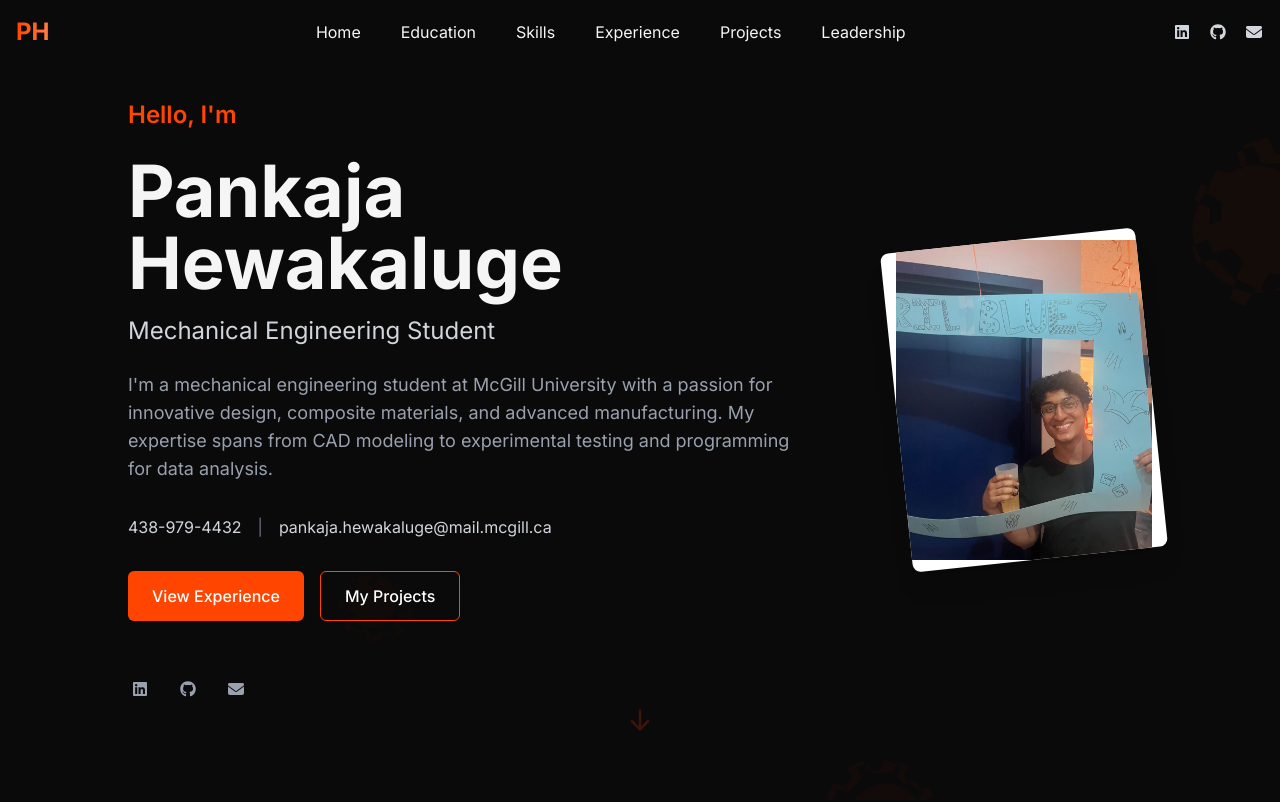
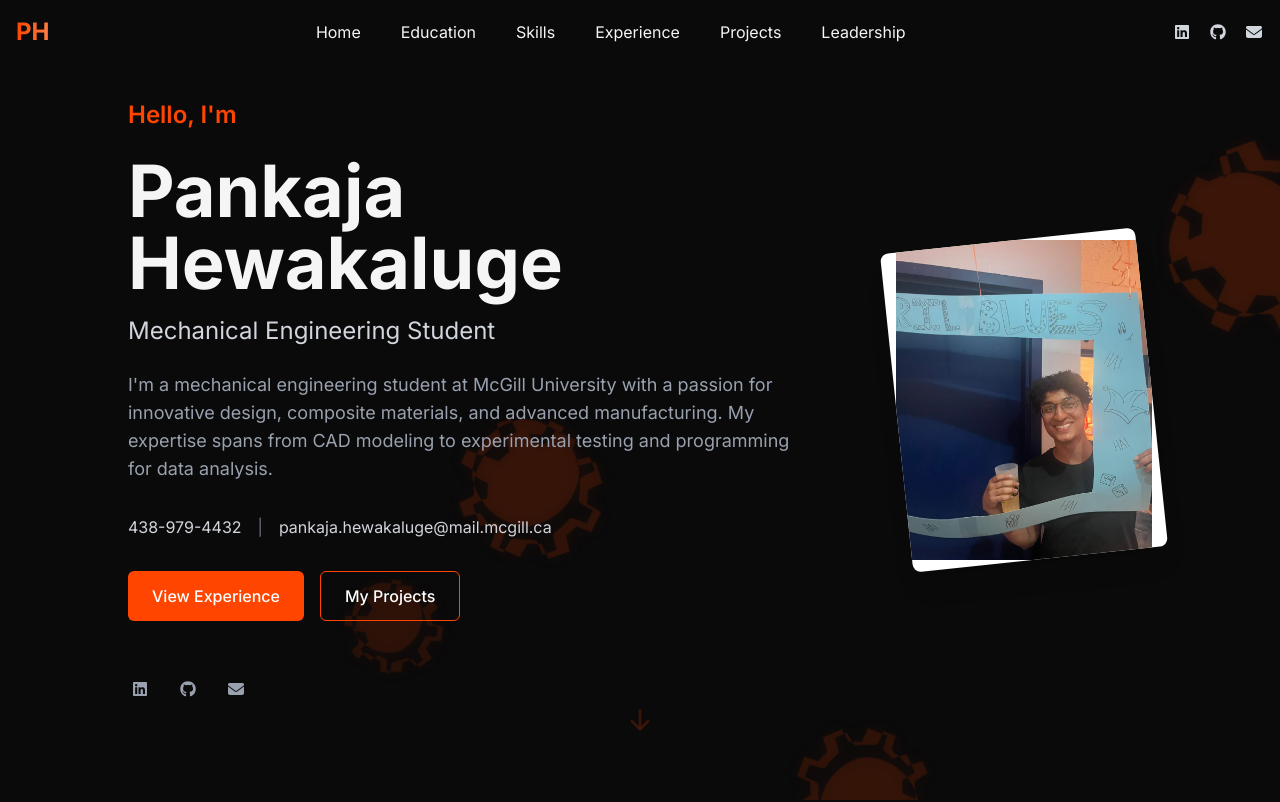
Before and after one commit to pj-hewakaluge/pj-hewakaluge.github.io, a Next.js app: page / in a window 1280 px wide. Shown: the top 802 px of the page. Built offline with nearby package versions, Linux system fonts and the light colour scheme.

Commit message:
Rotate cursor and enhance gear visibility

```diff
--- a/src/app/components/GearBackground.tsx
+++ b/src/app/components/GearBackground.tsx
@@ -95,7 +95,7 @@ const GearBackground = () => {
   const opacity = useTransform(
     scrollYProgress,
     [0, 0.2, 0.8, 1],
-    [0.3, 0.5, 0.5, 0.3]
+    [0.5, 0.7, 0.7, 0.5]
   );
 
   // Scale effect based on scroll
@@ -142,8 +142,8 @@ const GearBackground = () => {
           }}
         >
           <GearSVG
-            className="w-64 h-64"
-            fillColor="rgba(255, 69, 0, 0.15)"
+            className="w-72 h-72 gear-highlight"
+            fillColor="rgba(255, 69, 0, 0.3)"
             rotationSpeed={60}
             initialRotation={rotations.gear1}
           />
@@ -160,8 +160,8 @@ const GearBackground = () => {
           }}
         >
           <GearSVG
-            className="w-48 h-48"
-            fillColor="rgba(255, 69, 0, 0.12)"
+            className="w-56 h-56 gear-highlight"
+            fillColor="rgba(255, 69, 0, 0.25)"
             rotationSpeed={45}
             reverse={true}
             initialRotation={rotations.gear2}
@@ -178,8 +178,8 @@ const GearBackground = () => {
           }}
         >
           <GearSVG
-            className="w-32 h-32"
-            fillColor="rgba(255, 69, 0, 0.14)"
+            className="w-40 h-40 gear-highlight"
+            fillColor="rgba(255, 69, 0, 0.28)"
             rotationSpeed={30}
             initialRotation={rotations.gear3}
           />
@@ -195,8 +195,8 @@ const GearBackground = () => {
           }}
         >
           <GearSVG
-            className="w-24 h-24"
-            fillColor="rgba(255, 69, 0, 0.1)"
+            className="w-32 h-32 gear-highlight"
+            fillColor="rgba(255, 69, 0, 0.22)"
             rotationSpeed={50}
             reverse={true}
             initialRotation={rotations.gear4}
@@ -213,10 +213,27 @@ const GearBackground = () => {
           }}
         >
           <GearSVG
-            className="w-36 h-36"
-            fillColor="rgba(255, 69, 0, 0.13)"
+            className="w-44 h-44 gear-highlight"
+            fillColor="rgba(255, 69, 0, 0.26)"
             rotationSpeed={40}
             initialRotation={rotations.gear5}
+          />
+        </motion.div>
+
+        {/* Add a new additional gear for more visual interest */}
+        <motion.div
+          className="absolute left-1/3 top-1/4"
+          style={{
+            rotate: useTransform(scrollYProgress, [0, 1], [0, 400]),
+            y: useTransform(scrollYProgress, [0, 1], [0, 170]),
+            x: useTransform(smoothMouseX, value => value * 3),
+          }}
+        >
+          <GearSVG
+            className="w-48 h-48 gear-highlight"
+            fillColor="rgba(255, 69, 0, 0.27)"
+            rotationSpeed={35}
+            initialRotation={rotations.gear1}
           />
         </motion.div>
       </motion.div>
--- a/src/app/globals.css
+++ b/src/app/globals.css
@@ -38,7 +38,7 @@ body {
 /* Create a smaller cursor for clicking interactions */
 a, button, input[type="submit"],
 [role="button"], [tabindex="0"] {
-  cursor: url('/images/rocket-cursor.svg') 12 12, pointer;
+  cursor: url('/images/rocket-cursor-small.svg') 12 12, pointer;
 }
 
 /* Custom scrollbar */
@@ -83,3 +83,8 @@ a, button, input[type="submit"],
 .border-gradient {
   border-image: linear-gradient(to right, var(--primary), var(--secondary)) 1;
 }
+
+/* Enhance gear visibility */
+.gear-highlight {
+  filter: drop-shadow(0 0 8px rgba(255, 69, 0, 0.5));
+}
```
Also changed, not shown: public/images/rocket-cursor-small.svg, public/images/rocket-cursor.svg.
